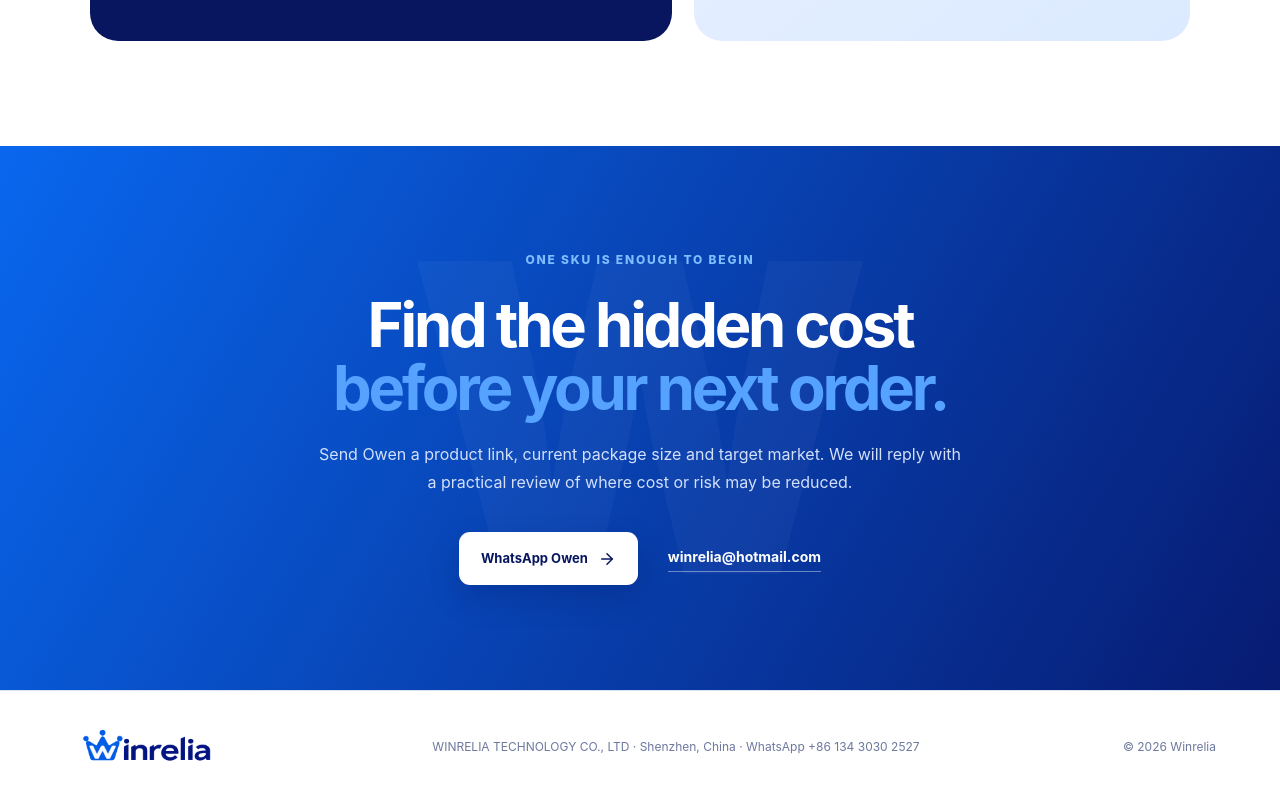
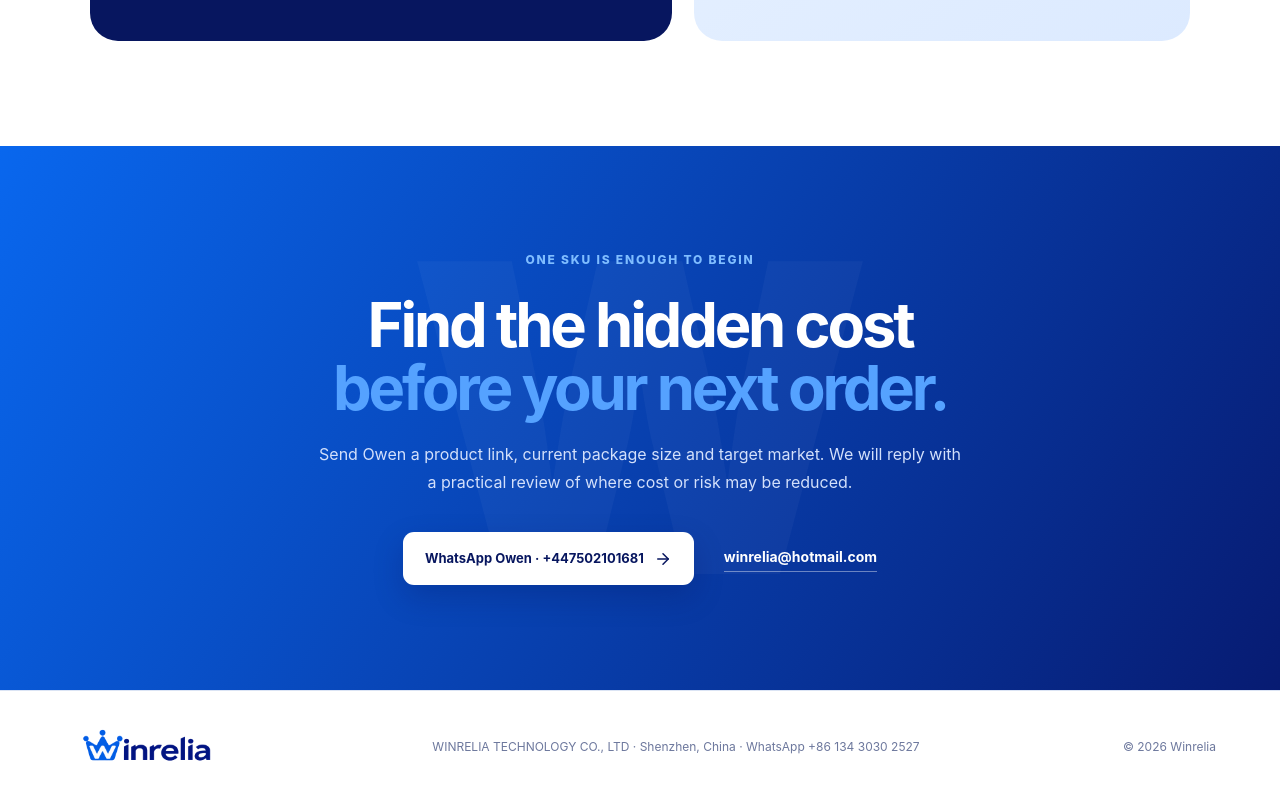
Before and after one commit to cenozen/winrelia-site, a Next.js app: page / in a window 1280 px wide. Shown: the part 6303-7103 px from the top of the page. Built offline with nearby package versions, Linux system fonts and the light colour scheme.

Commit message:
Update page.tsx

```diff
--- a/app/page.tsx
+++ b/app/page.tsx
@@ -126,7 +126,7 @@
     </section>
     <section className="section process" id="process"><div className="section-heading"><div><p className="kicker">A measurable working process</p><h2>Review first.<br/><em>Execute with evidence.</em></h2></div><p>Start with a single SKU, shipment or urgent problem. Expand the relationship only after you see how our China-side team works.</p></div><div className="process-grid">{process.map(([n,t,b])=><article key={n}><span>{n}</span><div className="process-dot"/><h3>{t}</h3><p>{b}</p></article>)}</div></section>
     <section className="section about" id="about"><div className="about-panel"><p className="kicker light">Based in Shenzhen, working globally</p><h2>Your e-commerce<br/><em>operations team in China.</em></h2><p>WINRELIA TECHNOLOGY CO., LTD brings sourcing, customization, quality control, warehousing, packaging, consolidation and shipment preparation under one accountable team, with operational support across Shenzhen, Dongguan and Guangzhou.</p><ul><li><CheckCircle2/>SKU-level packing, carton and batch records</li><li><CheckCircle2/>Small-batch branding and multi-factory kitting</li><li><CheckCircle2/>Quality, documentation and shipment preparation</li></ul></div><div className="promise"><img src="/winrelia-logo.png" alt=""/><blockquote>Helping you win your markets.</blockquote><p>From China-side complexity to inventory ready for the UK, Europe, USA, Australia and beyond.</p></div></section>
-    <section className="closing" id="contact"><span className="closing-mark">W</span><p className="kicker light">One SKU is enough to begin</p><h2>Find the hidden cost<br/><em>before your next order.</em></h2><p>Send Owen a product link, current package size and target market. We will reply with a practical review of where cost or risk may be reduced.</p><div className="actions"><a className="button white" href="https://wa.me/8613430302527?text=Hi%20Owen%2C%20I%27d%20like%20a%20free%20SKU%20audit.%20Here%20is%20my%20product%20link%3A" target="_blank" rel="noreferrer">WhatsApp Owen <ArrowRight size={18}/></a><a className="email-link" href="mailto:winrelia@hotmail.com?subject=Free%20SKU%20audit">winrelia@hotmail.com</a></div></section>
+    <section className="closing" id="contact"><span className="closing-mark">W</span><p className="kicker light">One SKU is enough to begin</p><h2>Find the hidden cost<br/><em>before your next order.</em></h2><p>Send Owen a product link, current package size and target market. We will reply with a practical review of where cost or risk may be reduced.</p><div className="actions"><a className="button white" href="https://wa.me/8613430302527?text=Hi%20Owen%2C%20I%27d%20like%20a%20free%20SKU%20audit.%20Here%20is%20my%20product%20link%3A" target="_blank" rel="noreferrer">WhatsApp Owen · +447502101681 <ArrowRight size={18}/></a><a className="email-link" href="mailto:winrelia@hotmail.com?subject=Free%20SKU%20audit">winrelia@hotmail.com</a></div></section>
     <footer><img src="/winrelia-logo.png" alt="Winrelia"/><p>WINRELIA TECHNOLOGY CO., LTD · Shenzhen, China · WhatsApp +86 134 3030 2527</p><p>© 2026 Winrelia</p></footer>
   </main>;
 }
```
